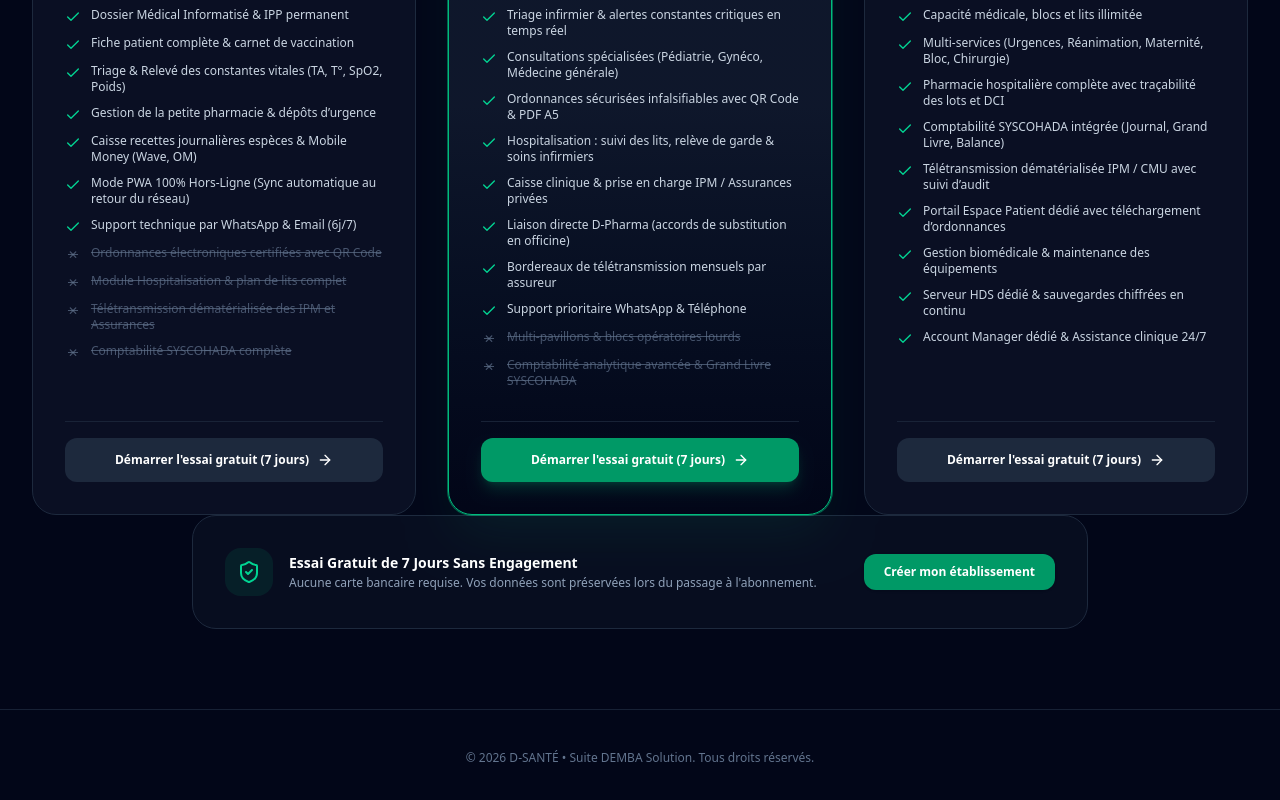
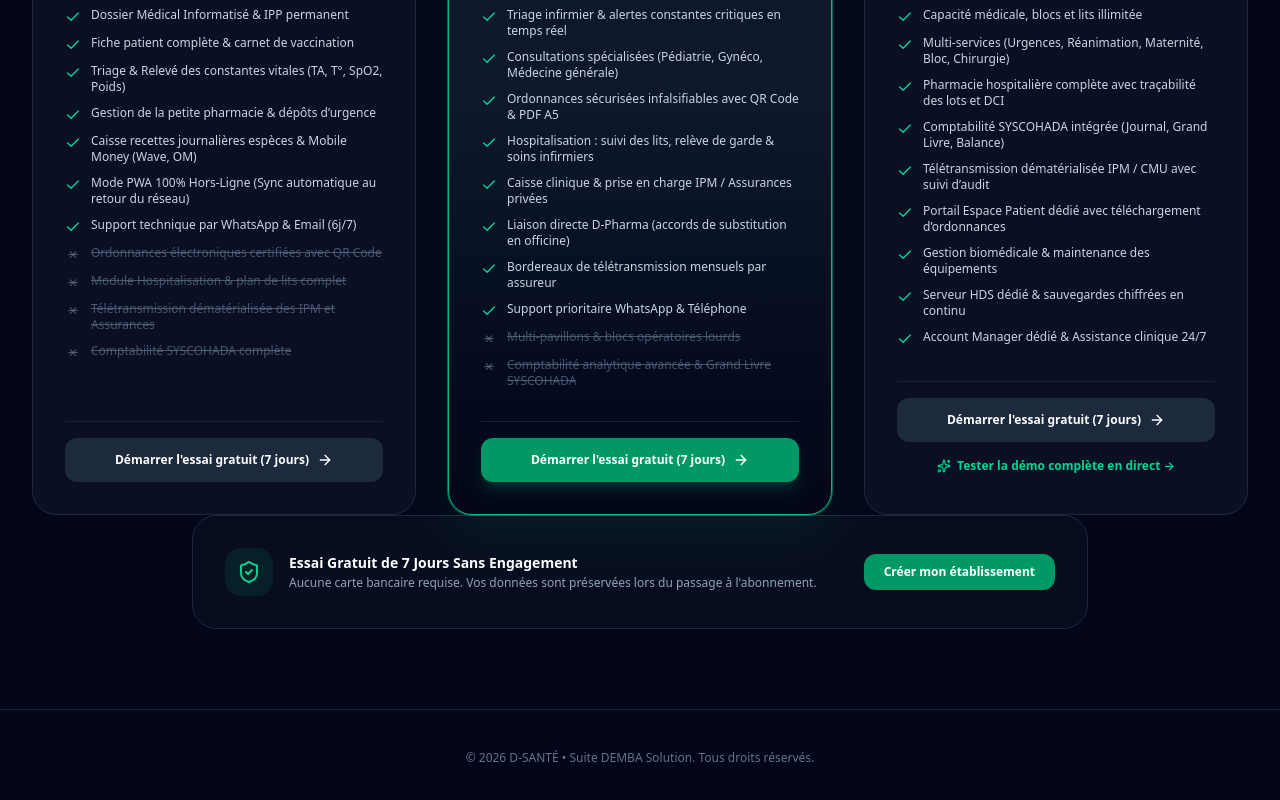
Before and after one commit to kaneabdel-droid/D-SANTE, a Next.js app: page /tarifs in a window 1280 px wide. Shown: the part 766-1566 px from the top of the page. Built offline with nearby package versions, Linux system fonts and the light colour scheme.

Commit message:
feat(tarifs): ajout acces demo sur la formule hospitaliere

```diff
--- a/app/tarifs/page.tsx
+++ b/app/tarifs/page.tsx
@@ -282,7 +282,7 @@ export default function TarifsDSantePage() {
                   </div>
                 </div>
 
-                <div className="pt-4 border-t border-slate-800/80">
+                <div className="pt-4 border-t border-slate-800/80 space-y-2">
                   <Link
                     href={`/signup?plan=${plan.id}&cycle=${billingCycle}`}
                     className={`w-full py-3.5 px-4 rounded-xl font-bold text-xs flex items-center justify-center gap-2 transition-all ${
@@ -294,6 +294,15 @@ export default function TarifsDSantePage() {
                     <span>Démarrer l&apos;essai gratuit (7 jours)</span>
                     <ArrowRight className="w-4 h-4" />
                   </Link>
+                  {plan.id === 'hopital' && (
+                    <Link
+                      href="/decouvrir-dsante"
+                      className="w-full flex items-center justify-center gap-1.5 py-2 px-3 text-xs font-semibold text-emerald-400 hover:underline"
+                    >
+                      <Sparkles className="w-3.5 h-3.5" />
+                      <span>Tester la démo complète en direct →</span>
+                    </Link>
+                  )}
                 </div>
               </div>
             )
```
